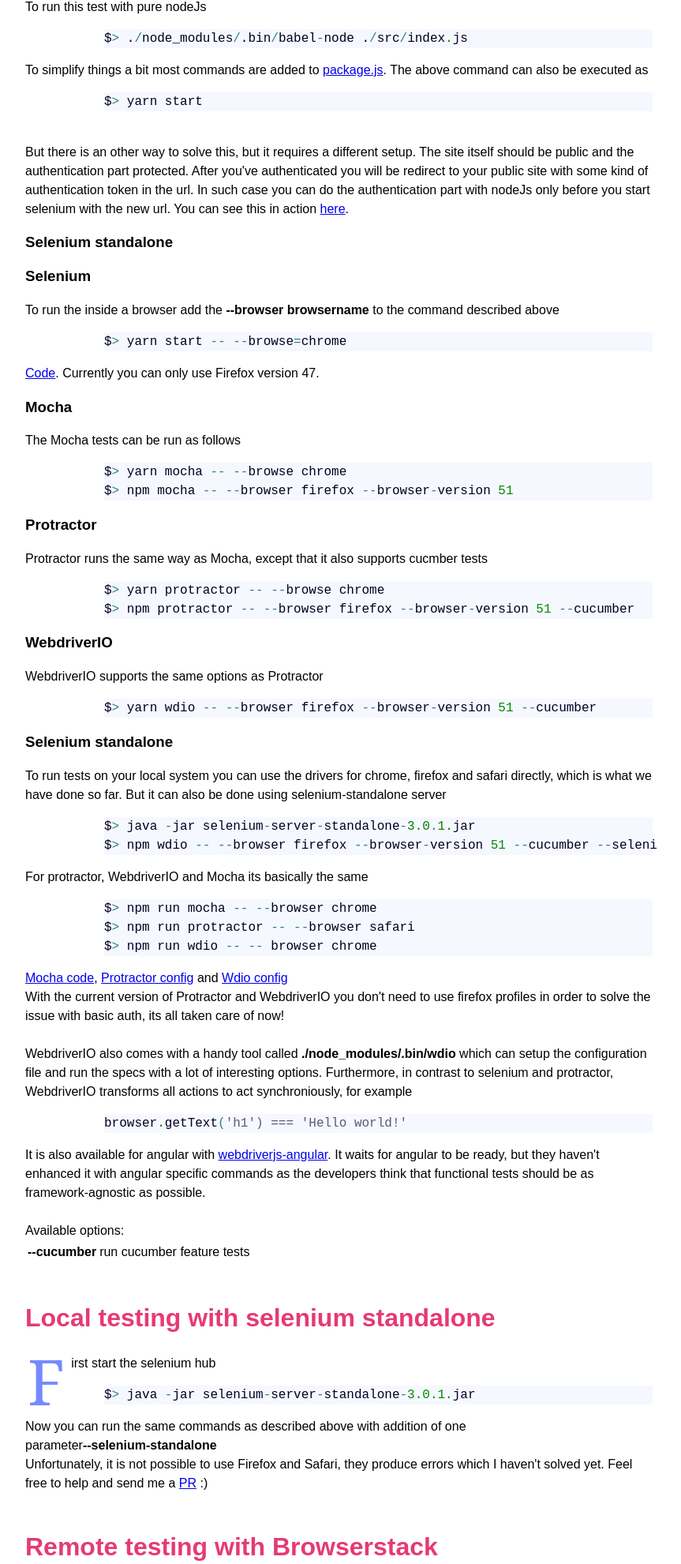
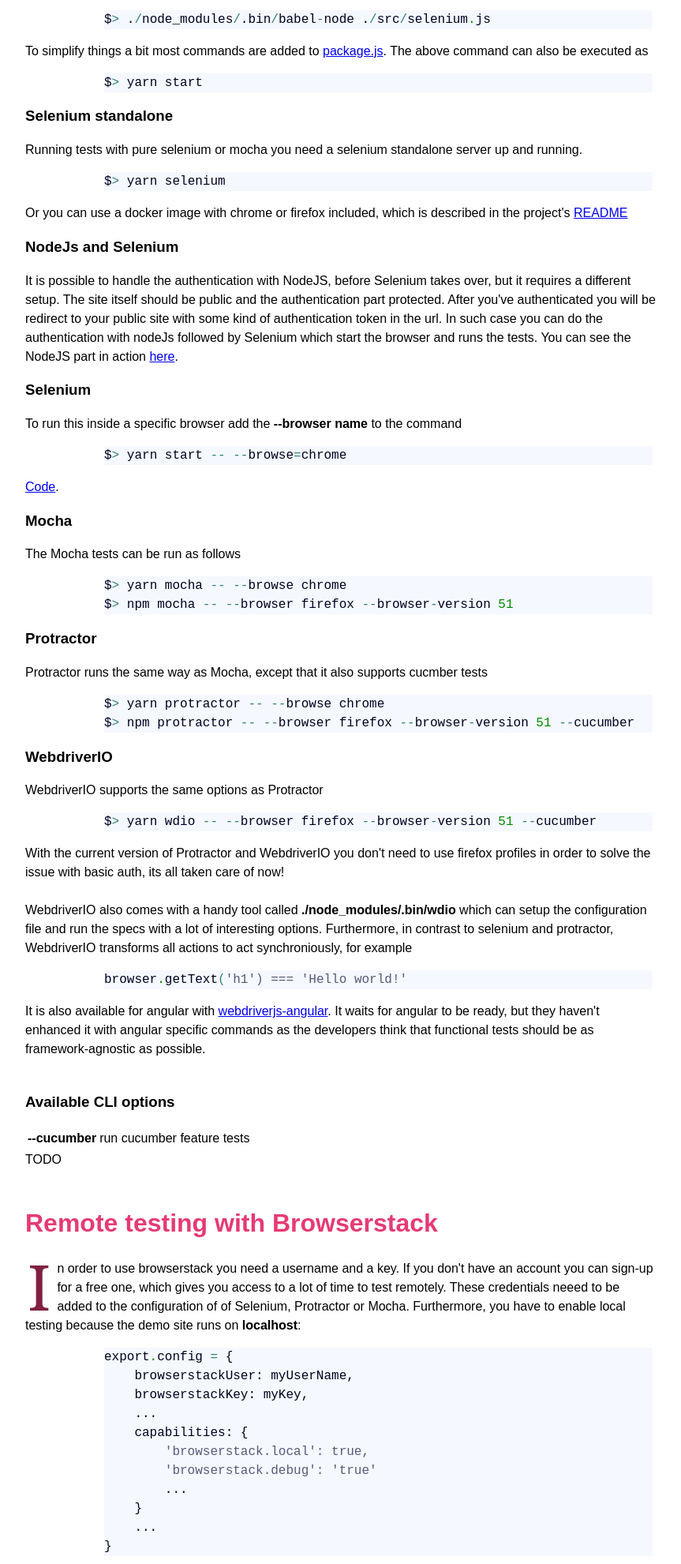
Before and after one commit to scaljeri/e2e-testing-in-action, a plain HTML site: page index.html in a window 1280 px wide. Shown: the part 1133-3114 px from the top of the page at 79% size, without its empty margins (208-1071 px from the left). Drawn offline with Linux system fonts and the light colour scheme; a web font is replaced by a local one.

Commit message:
doc update

```diff
--- a/index.html
+++ b/index.html
@@ -45,7 +45,6 @@
                 The most easiest solution is to add the username and password to the url
 
                 <pre style='color:#000020;background:#f6f8ff;'>http://foo:bar@localhost</pre>
-                <br>
 
                 That's it, BUT not for Firefox, they have an addition popup
 
@@ -54,7 +53,7 @@
 
                 Fortunately this popup can be disabled with the config property <strong>network.http.phishy-userpass-length</strong>.
                 It can be implemented using <a href="https://github.com/SeleniumHQ/selenium/wiki/FirefoxDriver">Firefox profiles</a>,
-                which I have implemented <a href="https://github.com/scaljeri/selenium-protractor-browserstack/blob/master/src/utils/driver.js#L116">here</a>.
+                which I have implemented <a href="https://github.com/scaljeri/selenium-protractor-browserstack/blob/master/src/utils/driver.js#L68" target="_blank">here</a>.
             </div>
 
             <h2>Local testing</h2>
@@ -78,32 +77,36 @@
                 <pre style='color:#000020;background:#f6f8ff;'>$<span style='color:#308080; '>></span> .<span
                         style='color:#308080; '>/</span>node_modules<span style='color:#308080; '>/</span>.bin<span
                         style='color:#308080; '>/</span>babel<span style='color:#308080; '>-</span>node .<span
-                        style='color:#308080; '>/</span>src<span style='color:#308080; '>/</span>index<span
+                        style='color:#308080; '>/</span>src<span style='color:#308080; '>/</span>selenium<span
                         style='color:#008c00; '>.</span>js</pre>
 
                 To simplify things a bit most commands are added to
-                <a href="https://github.com/scaljeri/selenium-protractor-browserstack/blob/master/package.json#L28" target="_blank">package.js</a>.
+                <a href="https://github.com/scaljeri/selenium-protractor-browserstack/blob/master/package.json#L29" target="_blank">package.js</a>.
                 The above command can also be executed as
 
                 <pre style='color:#000020;background:#f6f8ff;'>$<span style='color:#308080; '>></span> yarn start</pre>
-                <br>
 
-                But there is an other way to solve this, but it requires a different setup. The site itself should be
-                public and the authentication part protected. After you've authenticated you will be redirect to your public site with some kind of
-                authentication token in the url. In such case you can do the authentication part with nodeJs only before you start selenium with
-                the new url. You can see this in action
+                <h3>Selenium standalone</h3>
+                Running tests with pure selenium or mocha you need a selenium standalone server up and running.
+
+                <pre style='color:#000020;background:#f6f8ff;'>$<span style='color:#308080; '>></span> yarn selenium</pre>
+                Or you can use a docker image with chrome or firefox included, which is described in the project's
+                <a href="https://github.com/scaljeri/selenium-protractor-browserstack" target="_blank">README</a>
+
+                <h3>NodeJs and Selenium</h3>
+                It is possible to handle the authentication with NodeJS, before Selenium takes over, but it requires a different setup.
+                The site itself should be public and the authentication part protected. After you've authenticated you will be redirect
+                to your public site with some kind of authentication token in the url. In such case you can do the authentication with
+                nodeJs followed by Selenium which start the browser and runs the tests. You can see the NodeJS part in action
                 <a href="https://github.com/scaljeri/selenium-protractor-browserstack/blob/master/src/selenium.js#L62" target="_blank">here</a>.
 
-                <h3>Selenium standalone</h3>
 
                 <h3>Selenium</h3>
-                To run the inside a browser add the <b>--browser browsername</b> to the command described above
+                To run this inside a specific browser add the <b>--browser name</b> to the command
 
                 <pre style='color:#000020;background:#f6f8ff;'>$<span style='color:#308080; '>></span> yarn start <span style='color:#308080; '>--</span> <span style='color:#308080; '>--</span>browse<span style='color:#308080; '>=</span>chrome</pre>
 
                 <a href="https://github.com/scaljeri/selenium-protractor-browserstack/blob/master/src/selenium.js#L42" target="_blank">Code</a>.
-
-                Currently you can only use Firefox version 47.
                 <br>
 
                 <h3>Mocha</h3>
@@ -126,36 +129,6 @@
                 <pre style='color:#000020;background:#f6f8ff;'>$<span style='color:#308080; '>></span> yarn wdio <span style='color:#308080; '>--</span> <span style='color:#308080; '>--</span>browser firefox <span style='color:#308080; '>--</span>browser<span style='color:#308080; '>-</span>version <span style='color:#008c00; '>51</span> <span style='color:#308080; '>--</span>cucumber</pre>
 
 
-                <h3>Selenium standalone</h3>
-                To run tests on your local system you can use the drivers for chrome, firefox and safari directly, which is what
-                we have done so far. But
-                it can also be done using selenium-standalone server
-
-                <pre style='color:#000020;background:#f6f8ff;'>$<span style='color:#308080; '>></span> java <span style='color:#308080; '>-</span>jar selenium<span style='color:#308080; '>-</span>server<span style='color:#308080; '>-</span>standalone<span style='color:#308080; '>-</span><span style='color:#008000; '>3.0</span><span style='color:#308080; '>.</span><span style='color:#008000; '>1.</span>jar
-$<span style='color:#308080; '>></span> npm wdio <span style='color:#308080; '>--</span> <span style='color:#308080; '>--</span>browser firefox <span style='color:#308080; '>--</span>browser<span style='color:#308080; '>-</span>version <span style='color:#008c00; '>51</span> <span style='color:#308080; '>--</span>cucumber <span style='color:#308080; '>--</span>selenium<span style='color:#308080; '>-</span>standalone</pre>
-
-                For protractor, WebdriverIO and Mocha its basically the same
-
-                <pre style='color:#000020;background:#f6f8ff;'>$<span style='color:#308080; '>></span> npm run mocha <span
-                        style='color:#308080; '>-</span><span style='color:#308080; '>-</span> <span
-                        style='color:#308080; '>-</span><span style='color:#308080; '>-</span>browser chrome
-$<span style='color:#308080; '>></span> npm run protractor <span style='color:#308080; '>-</span><span
-                            style='color:#308080; '>-</span> <span style='color:#308080; '>-</span><span
-                            style='color:#308080; '>-</span>browser safari
-$<span style='color:#308080; '>></span> npm run wdio <span style='color:#308080; '>-</span><span
-                            style='color:#308080; '>-</span> <span style='color:#308080; '>-</span><span
-                            style='color:#308080; '>-</span> browser chrome
-</pre>
-
-                <a href="https://github.com/scaljeri/selenium-protractor-browserstack/blob/master/src/mocha.js">Mocha
-                    code</a>, <a
-                    href="https://github.com/scaljeri/selenium-protractor-browserstack/blob/master/tests/protractor.conf.js">Protractor
-                config</a>
-                and <a
-                    href="https://github.com/scaljeri/selenium-protractor-browserstack/blob/master/tests/wdio.conf.js">Wdio
-                config</a>
-                <br>
-
                 With the current version of Protractor and WebdriverIO you don't need to use firefox profiles in order to
                 solve the issue with basic auth, its all taken care of now! <br><br>
                 WebdriverIO also comes with a handy tool called <strong>./node_modules/.bin/wdio</strong> which can
@@ -175,36 +148,20 @@
 
                 <br><br>
 
-                Available options:
+                <h3>Available CLI options</h3>
 
                 <table>
                     <tr>
                         <td><b>--cucumber</b></td><td>run cucumber feature tests</td>
                     </tr>
                 </table>
+                TODO
 
 
             </div>
 
-            <h2>Local testing with selenium standalone</h2>
-            <div class="content">
-                First start the selenium hub
-
-                <pre style='color:#000020;background:#f6f8ff;'>$<span style='color:#308080; '>></span> java <span
-                        style='color:#308080; '>-</span>jar selenium<span style='color:#308080; '>-</span>server<span
-                        style='color:#308080; '>-</span>standalone<span style='color:#308080; '>-</span><span
-                        style='color:#008c00; '>3.0.1.</span>jar</pre>
-
-                Now you can run the same commands as described above with addition of one parameter<strong>--selenium-standalone</strong>
-                <br>
-                Unfortunately, it is not possible to use Firefox and Safari, they produce errors which I haven't solved
-                yet. Feel free to
-                help and send me a <a href="https://help.github.com/articles/about-pull-requests/">PR</a> :)
-
-            </div>
-
             <h2>Remote testing with Browserstack</h2>
-            <div class="first-dark-red">
+            <div class="content first-dark-red">
                 In order to use browserstack you need a username and a key. If you don't have an account you can sign-up
                 for a free one, which
                 gives you access to a lot of time to test remotely. These credentials neeed to be added to the
@@ -260,8 +217,13 @@
                 don't need to use firefox profiles, the url with credentials is enough, they fixed that too.
             </div>
 
+            <h2>Parallel testing</h2>
+            <div class="content first-dark-blue">
+                TODO
+            </div>
+
             <h2>Conclusion</h2>
-            <p class="first-dark-blue">
+            <p class="content">
                 Considering all the work you have to do to get testing on your local machine up and running, I advice to
                 use Browserstack. They have
                 and will solve all the issue that can possibly happen. Like they did with Basic authentication. Local
```
